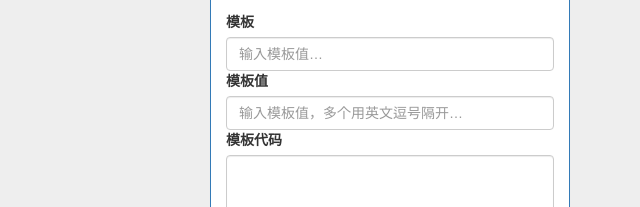
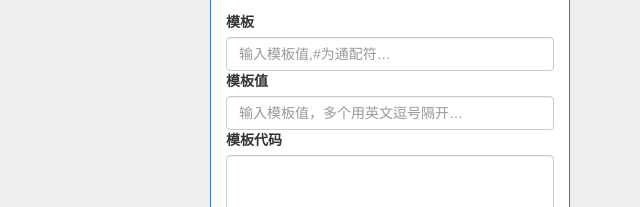
Before and after one commit to chenerlao/worker, a website: page index.html in a window 1280 px wide. Shown: the part 923-1130 px from the top of the page, 640-1280 px from the left. Drawn offline with Linux system fonts and the light colour scheme.

Commit message:
Update index.html

```diff
--- a/index.html
+++ b/index.html
@@ -94,7 +94,7 @@
                         <div class="panel-body">
                             <div>
                                 <label>模板</label>
-                                <input class="form-control" ng-model="template" type="text" placeholder="输入模板值…" style="width:100%;"/>
+                                <input class="form-control" ng-model="template" type="text" placeholder="输入模板值,#为通配符…" style="width:100%;"/>
                             </div>
                             <div>
                                 <label>模板值</label>
```
